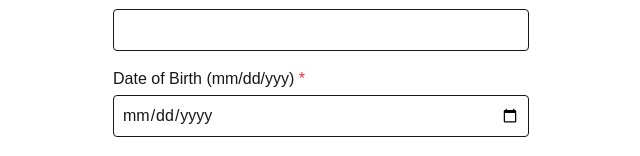
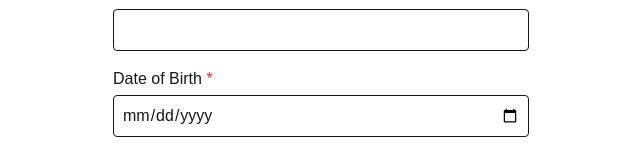
Before and after one commit to WycliffeAlphus/social-network, a Next.js app in the folder frontend/: page /register in a window 1280 px wide. Shown: the part 255-411 px from the top of the page, without its empty margins (319-959 px from the left). Built offline with nearby package versions, Linux system fonts and the light colour scheme.

Commit message:
chore(form): remove unnecessary format hint from DOB field label

```diff
--- a/frontend/src/app/register/page.js
+++ b/frontend/src/app/register/page.js
@@ -187,7 +187,7 @@ export default function Register() {
                     <div id="lastName-error" className="text-red-500"></div>
                 </div>
                 <div>
-                    <label className="block mb-1">Date of Birth (mm/dd/yyy)  <span className="text-red-500">*</span></label>
+                    <label className="block mb-1">Date of Birth  <span className="text-red-500">*</span></label>
                     <input
                         type="date"
                         name="dateOfBirth"
```
